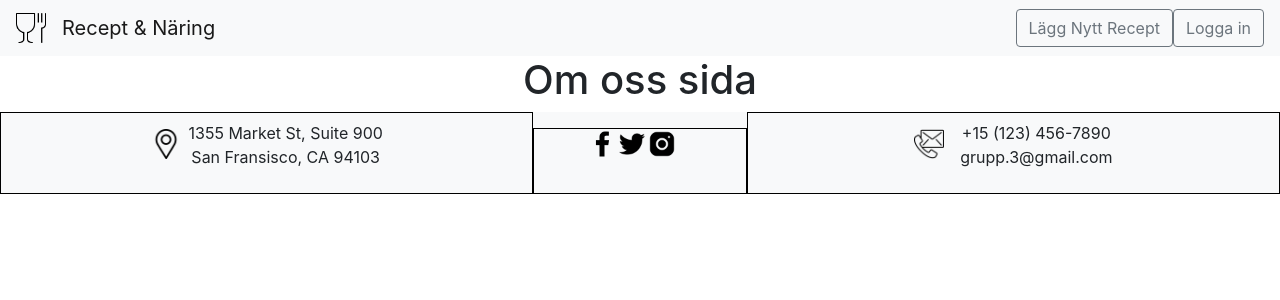
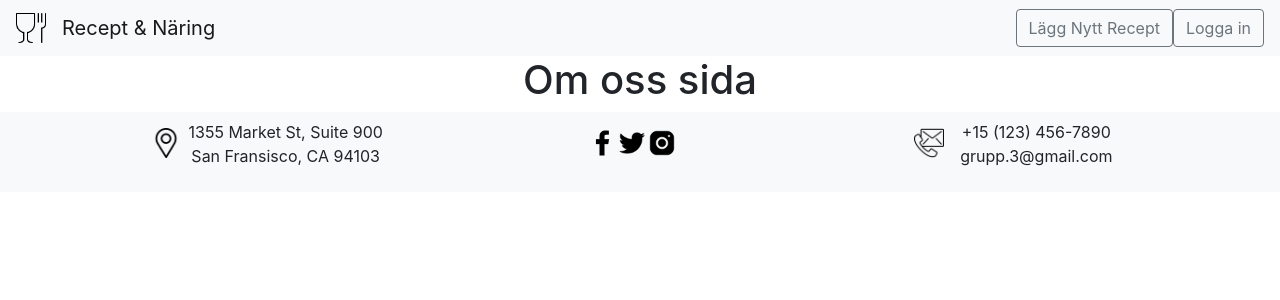
Before and after one commit to Soulsneezer/recept-naring, a React (Create React App) app in the folder client/: page /about in a window 1280 px wide. Shown: the top 300 px of the page. Built offline with nearby package versions, Linux system fonts and the light colour scheme.

Commit message:
small fix

```diff
--- a/client/src/App.css
+++ b/client/src/App.css
@@ -8,10 +8,6 @@
 
 
 /*----- Footer ------*/
-
-footer .box{
-  border:solid black 1px;
-}
 
 footer .icon{
   width:30px;
```
